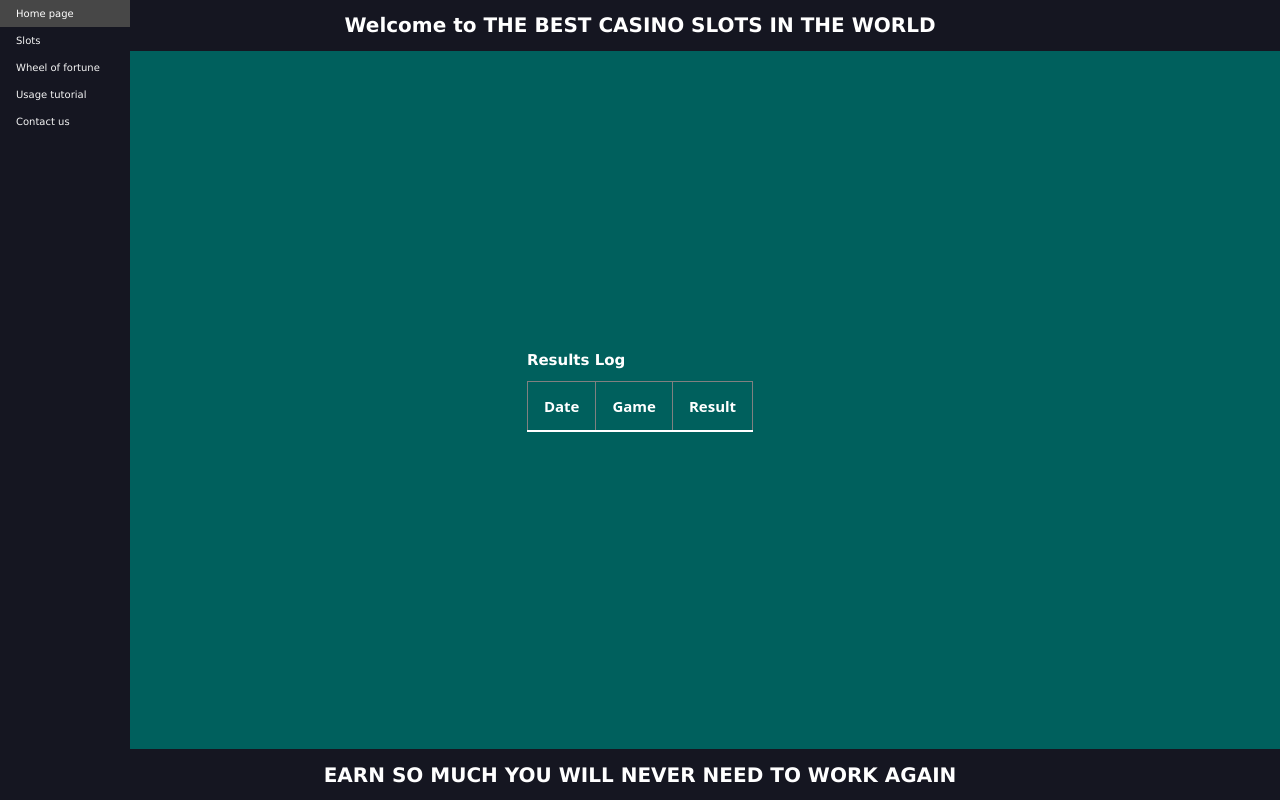
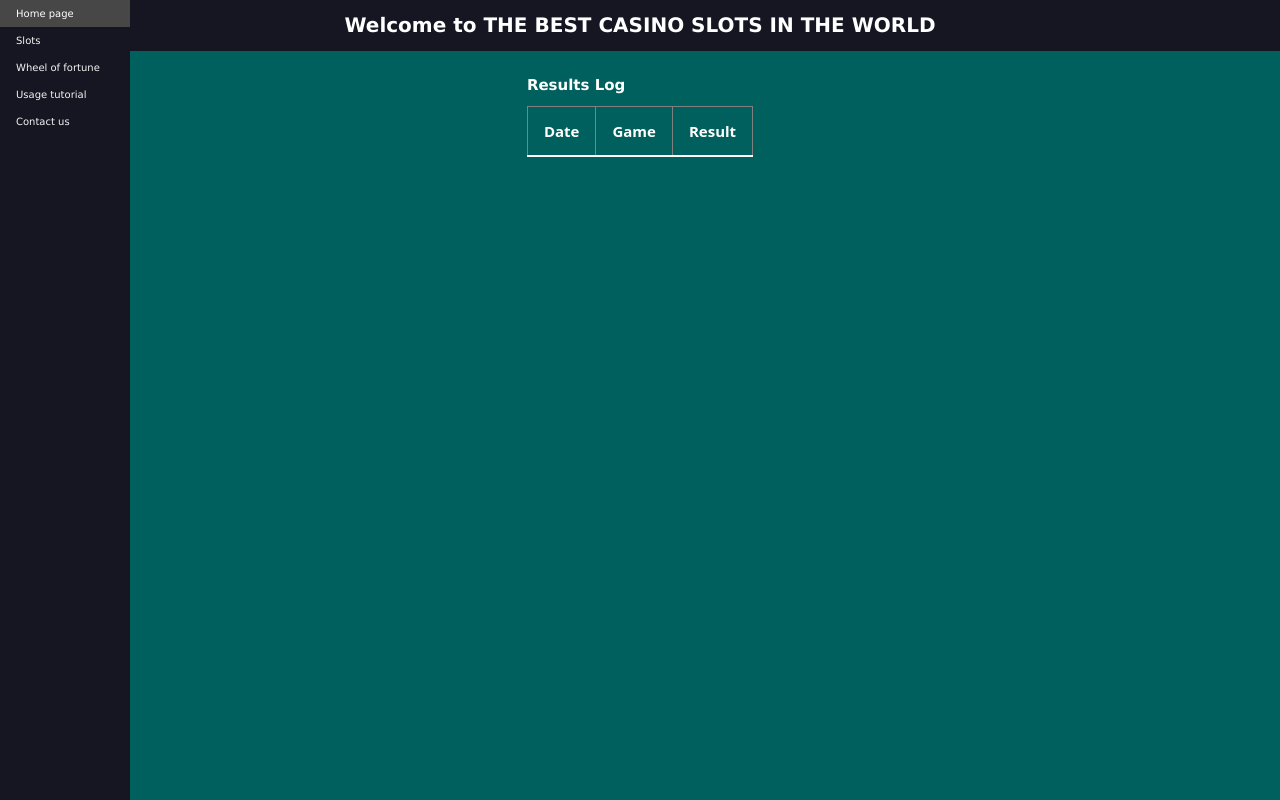
Before and after one commit to IliaIlinich/GamblingWebsite, a website built with Vite: page sub-pages/results-log.html in a window 1280 px wide. Built offline with nearby package versions, Linux system fonts and the light colour scheme.

Commit message:
Footer removed; Bug that part of the results log table hasn't been shown was fixed.

```diff
--- a/public/style.css
+++ b/public/style.css
@@ -201,6 +201,10 @@
     color: #ffffff;
     text-align: left;
 }
+.container {
+    width: 100%;
+    height: 60em;
+}
 
 #resultsTable th {
     padding: 14px 16px;
--- a/src/slots.js
+++ b/src/slots.js
@@ -63,7 +63,7 @@
 
 // Start slowdown → snap to nearest symbol
 function startSlowdown(wheels) {
-  const stoppingInterval = 1000;
+  const stoppingInterval = 100;
   wheels.forEach((wheel) => {
     let currentDuration = wheel.currentDuration;
     const slowdownInterval = setInterval(() => {
--- a/src/wheel-of-fortune.js
+++ b/src/wheel-of-fortune.js
@@ -76,7 +76,7 @@
       while (newEndDegree >= 360) {
         newEndDegree -= 360;
       }
-      //console.log(previousEndDegree, newEndDegree);
+      console.log(previousEndDegree, newEndDegree);
 
       while (checkResult(newEndDegree) !== "lost it all") {
         randomAdditionalDegrees = Math.random() * 360 + 1800;
@@ -85,7 +85,7 @@
           newEndDegree -= 360;
         }
       }
-      //console.log(previousEndDegree, newEndDegree);
+      console.log(previousEndDegree, newEndDegree);
       animation = wheel.animate(
         [
           { transform: `rotate(${previousEndDegree}deg)` },
@@ -103,7 +103,7 @@
       setTimeout(function() { previousEndDegree = newEndDegree; }, 4100);
       saveResult('wheel of fortune', checkResult(newEndDegree));
     } else {
-      //console.log("The wheel is already spinning")
+      console.log("The wheel is already spinning")
     }
   });
 }
--- a/sub-pages/results-log.html
+++ b/sub-pages/results-log.html
@@ -12,6 +12,7 @@
 </header>
 <main class="app">
     <h2>Results Log</h2>
+    <div class="container">
         <table border="1" id="resultsTable">
             <thead>
             <tr>
@@ -21,13 +22,10 @@
             </tr>
             </thead>
             <tbody id="tableBody">
-        <!-- JavaScript will put the rows here -->
             </tbody>
         </table>
+    </div>
 </main>
-<footer class="bottom-panel">
-    <h1> EARN SO MUCH YOU WILL NEVER NEED TO WORK AGAIN </h1>
-</footer>
 <div class="navigation-panel">
     <ul>
         <li><a href="../index.html">Home page</a></li>
```
Also changed, not shown: index.html (+1 -4 lines), sub-pages/contact-us.html (+0 -3 lines), sub-pages/slots.html (+0 -3 lines), sub-pages/usage-tutorial.html (+0 -3 lines), sub-pages/wheel-of-fortune.html (+0 -3 lines). Lines whose indentation alone changed are shown as unchanged.
